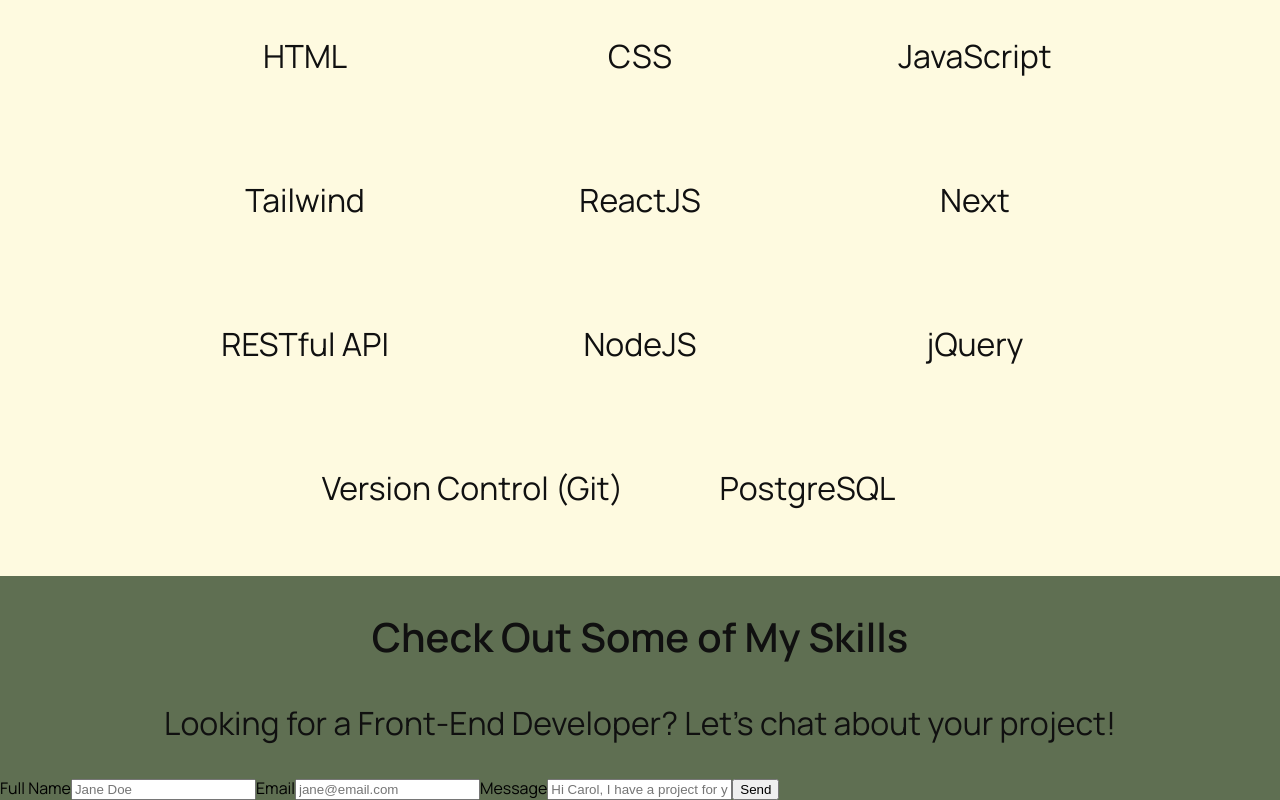
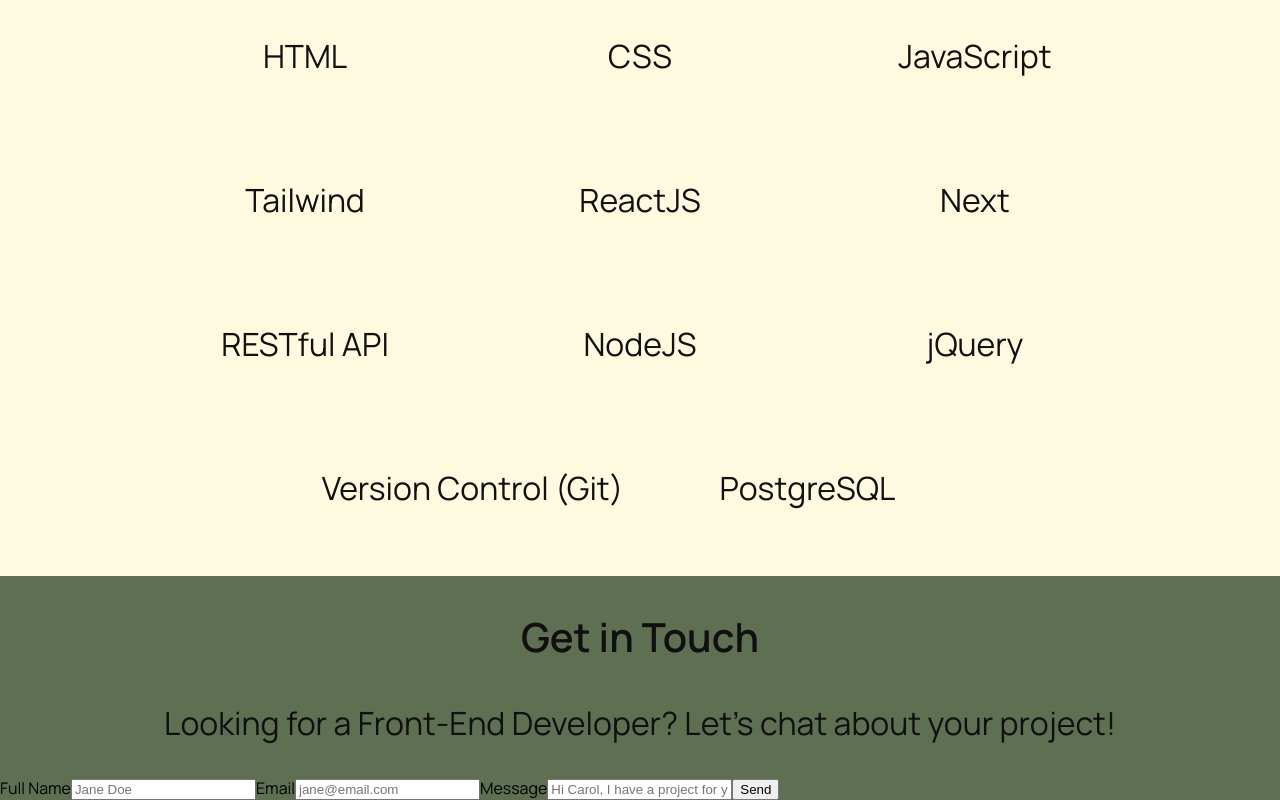
Before and after one commit to CarolANikolic/portfolio, a Next.js app: page / in a window 1280 px wide. Shown: the part 4610-5410 px from the top of the page. Built offline with nearby package versions, Linux system fonts and the light colour scheme; no server answers.

Commit message:
doc: correct form title.

```diff
--- a/components/ContactForm/index.js
+++ b/components/ContactForm/index.js
@@ -34,7 +34,7 @@
         <section>
             <TitleAndText
             title="h2"
-            titleContent="Check Out Some of My Skills"
+            titleContent="Get in Touch"
             alignment="center"
             color="boldBlack"
             fontSize="big"/>
```
